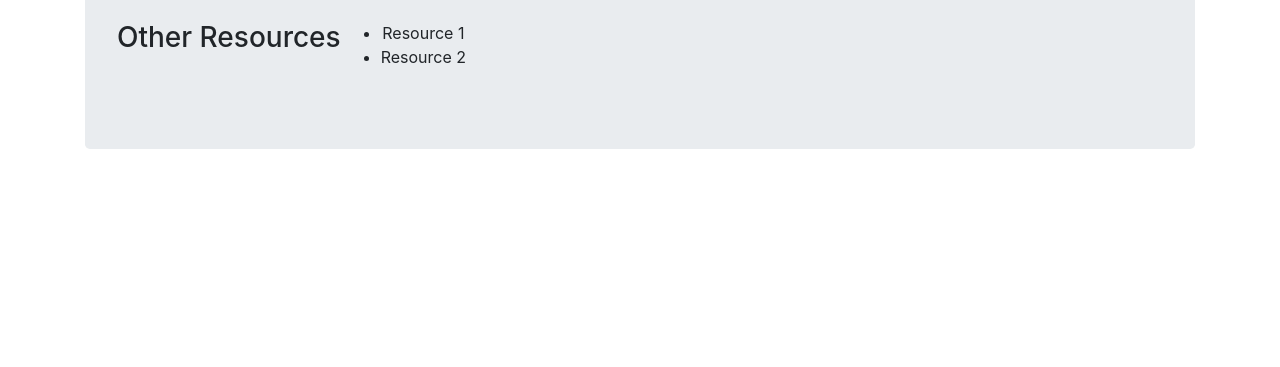
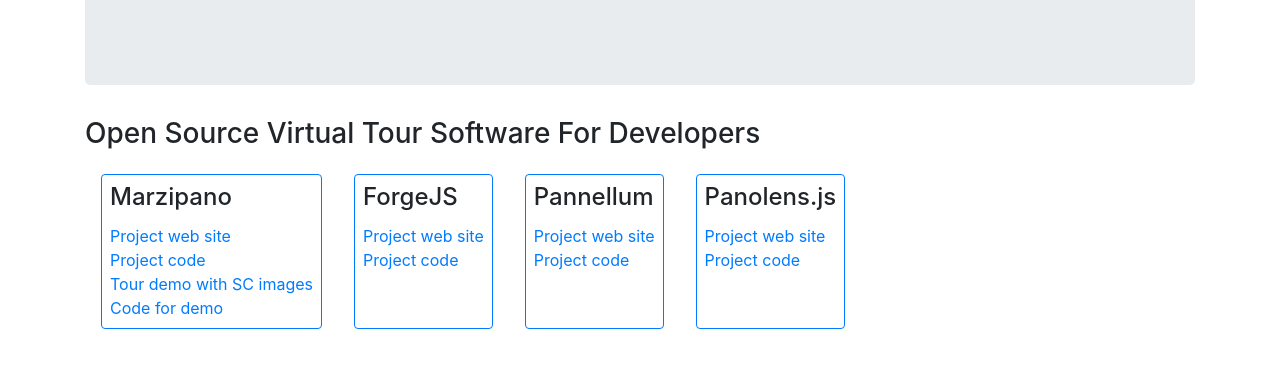
Before and after one commit to KaiyoteSoft/theta_tour_developer, a plain HTML site: page index.html in a window 1280 px wide. Shown: the part 633-1000 px from the top of the page. Before the commit the page ends 814 px from the top, so only its background shows below. Drawn offline with nearby package versions, Linux system fonts and the light colour scheme.

Commit message:
added open source software

```diff
--- a/index.html
+++ b/index.html
@@ -78,15 +78,46 @@
           </div>
         </div>
       </div>
-      <div class="row mx-auto">
-        <h3 class="display-6">Other Resources</h3>
-        <ul>
-          <li>Resource 1 </li>
-          <li>Resource 2 </li>
-        </ul>
-      </div>
+
     </div>
     </div>
+    <div class="container">
+    <div class="row">
+      <h3 class="display-6">Open Source Virtual Tour Software For Developers</h3>
+    </div>
+
+
+      <div class="row">
+      <div class="card border-primary m-3 p-2" style="max-width: 18rem;">
+        <h4 class="card-title">Marzipano</h4>
+        <a class="card-link" href="https://www.marzipano.net/">Project web site</a>
+        <div><a class="card-link" href="https://www.marzipano.net/">Project code</a> </div>
+        <div><a class="card-link" href="https://codetricity.github.io/theta-miku/">Tour demo with SC images</a></div>
+        <div><a class="card-link"  href="https://github.com/codetricity/theta-miku">Code for demo</a></div>
+      </div>
+      <!-- end marzipano -->
+      <div class="card border-primary m-3 p-2" style="max-width: 18rem;">
+        <h4 class="card-title">ForgeJS</h4>
+        <a class="card-link" href="https://forgejs.org/">Project web site</a>
+        <div><a class="card-link" href="https://github.com/gopro/forgejs">Project code</a> </div>
+      </div>
+      <!-- end forgejs-->
+      <div class="card border-primary m-3 p-2" style="max-width: 18rem;">
+        <h4 class="card-title">Pannellum</h4>
+        <a class="card-link" href="https://pannellum.org/">Project web site</a>
+        <div><a class="card-link" href="https://github.com/mpetroff/pannellum">Project code</a> </div>
+      </div>
+      <!-- end pannellum  -->
+      <div class="card border-primary m-3 p-2" style="max-width: 18rem;">
+        <h4 class="card-title">Panolens.js</h4>
+        <a class="card-link" href="https://pchen66.github.io/Panolens/">Project web site</a>
+        <div><a class="card-link" href="https://github.com/pchen66/panolens.js">Project code</a> </div>
+      </div>
+      <!-- end panolens -->
+
+    </div>
+  </div>
+
   </main>
 
 
```
